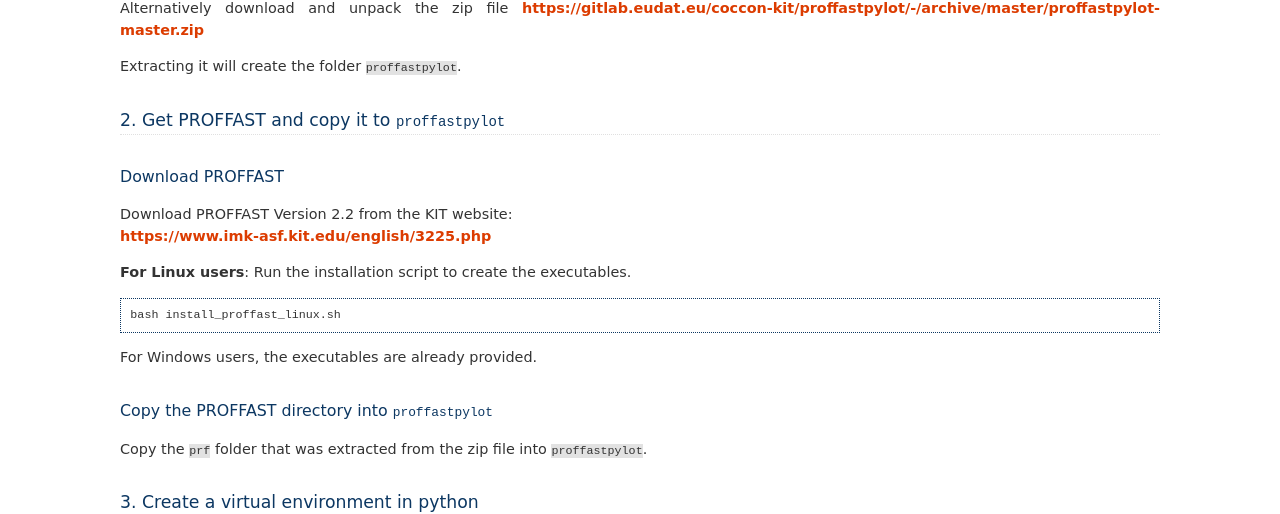
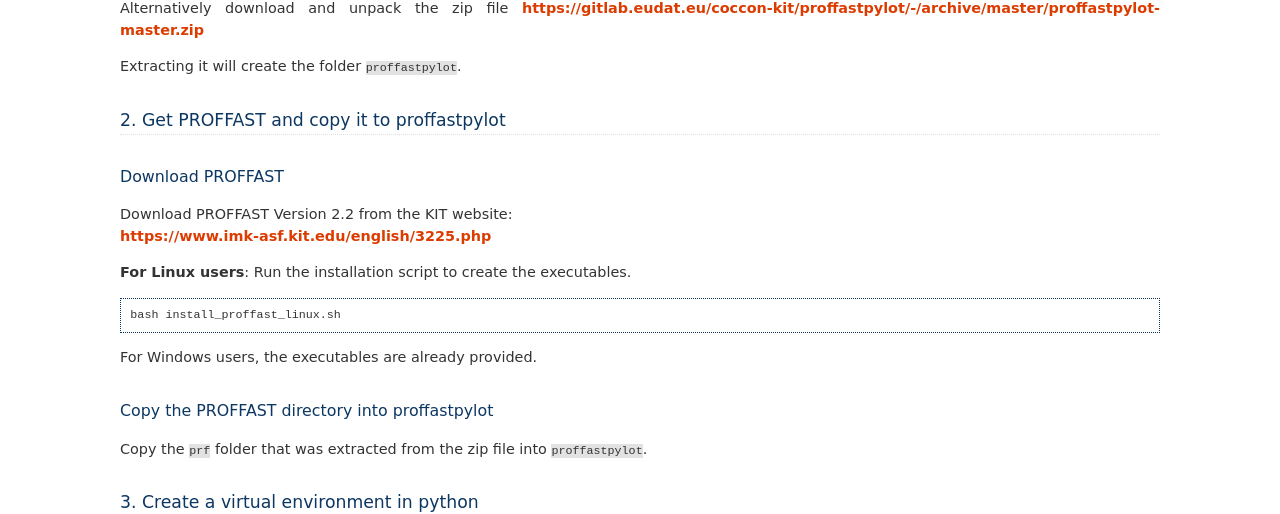
Before and after one commit to coccon/proffastpylot, a Sphinx documentation site: the page built from docs/1-1_installation.md, in a window 1280 px wide and 900 px high, scrolled down 613 px. Shown: the part 150-664 px from the top of the window. Built offline with Sphinx 7.4.7, drawn with Linux system fonts in a browser that asks for light colours.

```diff
--- a/docs/1-1_installation.md
+++ b/docs/1-1_installation.md
@@ -39,7 +39,7 @@
 
 
 
-## 2. Get PROFFAST and copy it to `proffastpylot`
+## 2. Get PROFFAST and copy it to proffastpylot
 
 ### Download PROFFAST
 Download PROFFAST Version 2.2 from the KIT website:
@@ -52,7 +52,7 @@
 For Windows users, the executables are already provided.
 
 
-### Copy the PROFFAST directory into `proffastpylot`
+### Copy the PROFFAST directory into proffastpylot
 
 Copy the `prf` folder that was extracted from the zip file into `proffastpylot`.
 
@@ -72,8 +72,7 @@
 Note that all packages to be installed with `pip install` will only affect the virtual environment and not the local Python installation.
 In case of a problem, take a look at the [Troubleshooting](https://gitlab.eudat.eu/coccon-kit/proffastpylot/-/blob/master/docs/2-5_troubleshooting.md) page.
 
-You need to activate the virtual environment bevore each run of PROFFASTpylot by executing the command in step 4,
-the other steps need to be executed only the first time.
+You need to activate the virtual environment bevore each run of PROFFASTpylot by executing the command in step 4, the other steps need to be executed only the first time.
 
 
 ## 4. Install the PROFFASTpylot repository
```
Also changed, not shown: 1 other file.
